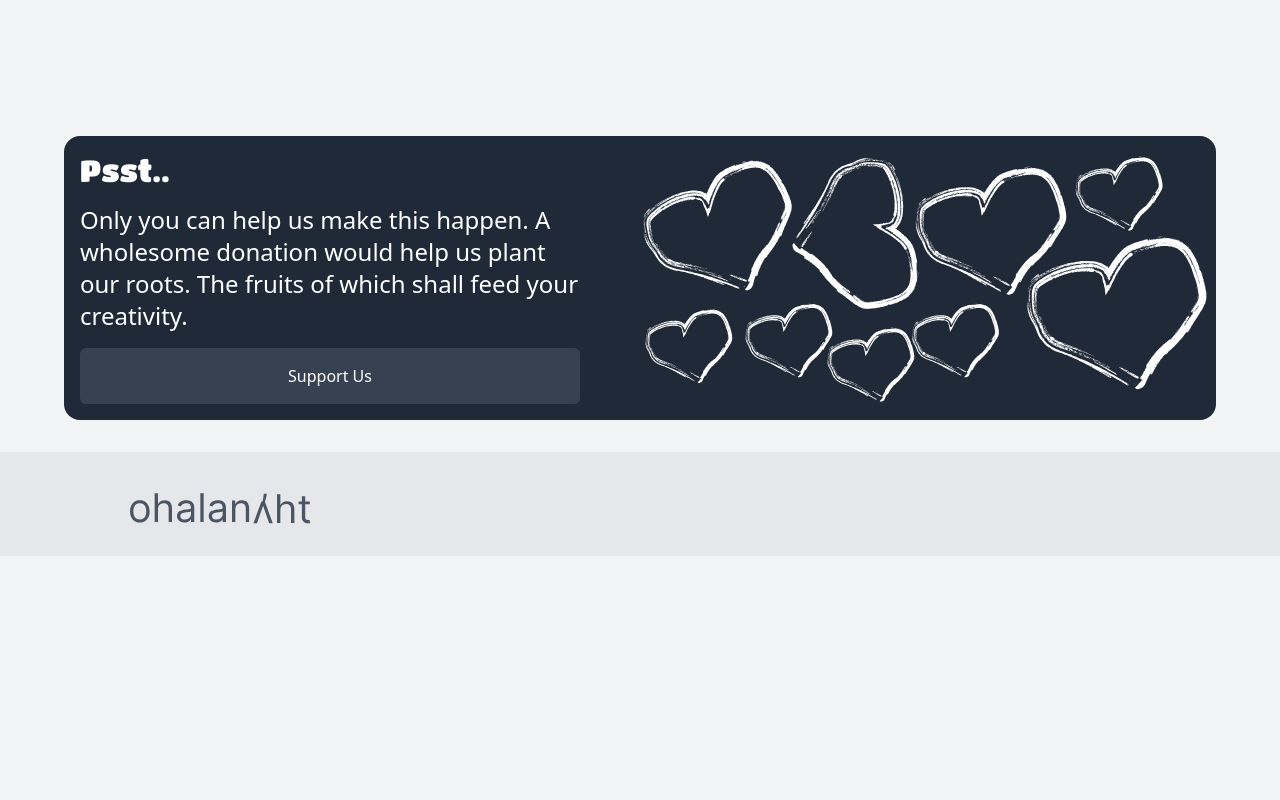
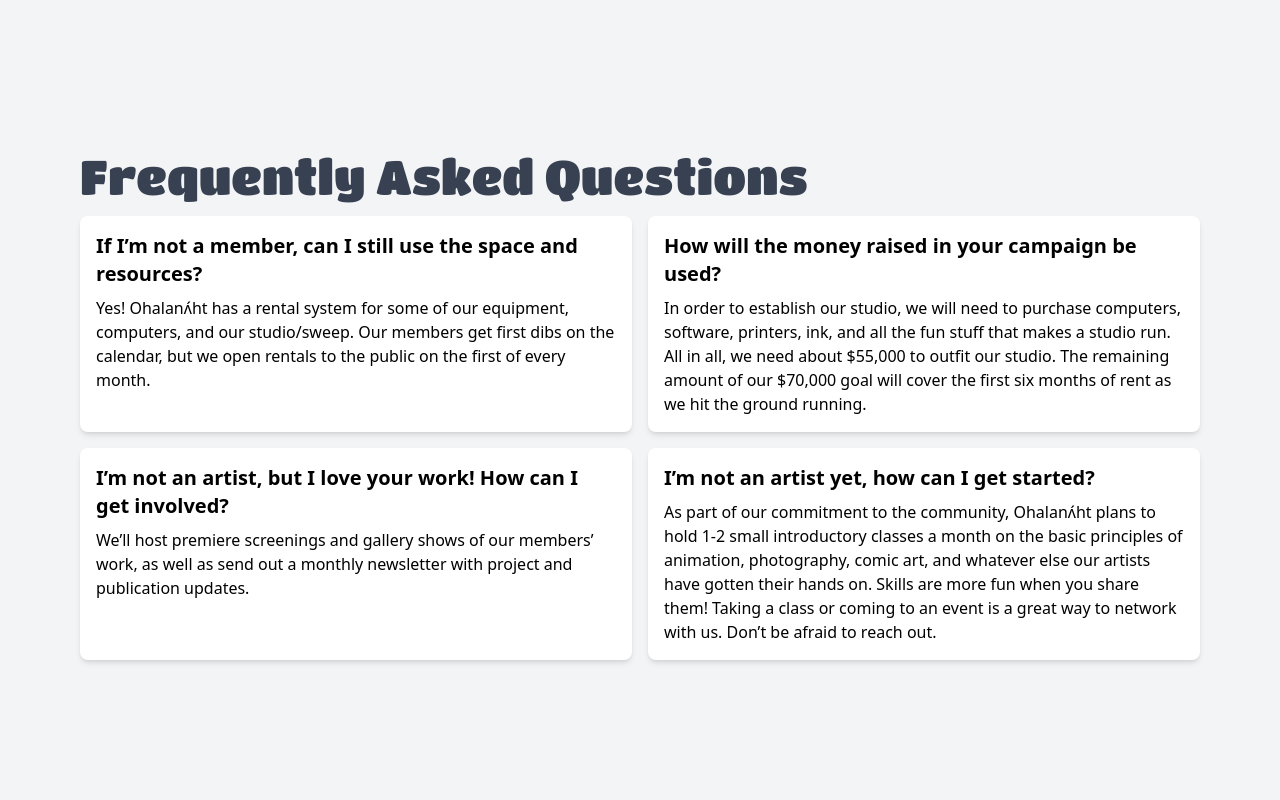
Before and after one commit to anas2479/collab-project, an Astro site: page / in a window 1280 px wide. Shown: the part 2500-3300 px from the top of the page. Before the commit the page ends 3056 px from the top, so only its background shows below. Built offline with nearby package versions, Linux system fonts and the light colour scheme; Astro itself is replaced by a stand-in of ours.

Commit message:
add FQAs

```diff
--- /dev/null
+++ b/src/components/Fqas.svelte
@@ -0,0 +1,17 @@
+
+<div class="max-w-6xl mx-auto p-4">
+    <h2 class="text-5xl text-gray-700 font-heading mb-4">Frequently Asked Questions</h2>
+    <div class="grid grid-cols-1 md:grid-cols-2 gap-4">
+        {#each questions as question}
+            <div class="bg-white shadow-md rounded-lg p-4">
+                <h3 class="text-xl font-bold mb-2">{question.question}</h3>
+                <p>{question.answer}</p>
+            </div>
+        {/each}
+    </div>
+</div>
+
+
+<script>
+    import questions from "../questions";
+</script>
--- a/src/layouts/MainLayout.astro
+++ b/src/layouts/MainLayout.astro
@@ -2,6 +2,7 @@
 import Footer from '../components/footer.astro';
 import Header from '../components/header.astro';
 import CallToAction from '../components/CallToAction.svelte';
+import Fqas from '../components/Fqas.svelte';
 
 export interface Props {
 	title: string;
@@ -26,6 +27,9 @@ const { title } = Astro.props;
 		<slot/>
 
 		<div class="h-[200px]"/>
+		<Fqas/>
+
+		<div class="h-[200px]"/>
 		<div class="max-w-6xl mx-auto mb-8">
 			<CallToAction/>
 		</div>
--- /dev/null
+++ b/src/questions.js
@@ -0,0 +1,19 @@
+export default [
+    {
+        question: "If I’m not a member, can I still use the space and resources?",
+        answer: `Yes! Ohalanʌ́ht has a rental system for some of our equipment, computers, and our studio/sweep. Our members get first dibs on the calendar, but we open rentals to the public on the first of every month.
+        `,
+    },
+    {
+        question: `How will the money raised in your campaign be used?`,
+        answer:`In order to establish our studio, we will need to purchase computers, software, printers, ink, and all the fun stuff that makes a studio run. All in all, we need about $55,000 to outfit our studio. The remaining amount of our $70,000 goal will cover the first six months of rent as we hit the ground running.`,
+    },
+    {
+        question: `I’m not an artist, but I love your work! How can I get involved?`,
+        answer: `We’ll host premiere screenings and gallery shows of our members’ work, as well as send out a monthly newsletter with project and publication updates.`,
+    },
+    {
+        question: `I’m not an artist yet, how can I get started?`,
+        answer: `As part of our commitment to the community, Ohalanʌ́ht plans to hold 1-2 small introductory classes a month on the basic principles of animation, photography, comic art, and whatever else our artists have gotten their hands on. Skills are more fun when you share them! Taking a class or coming to an event is a great way to network with us. Don’t be afraid to reach out.`
+    }
+]
```
